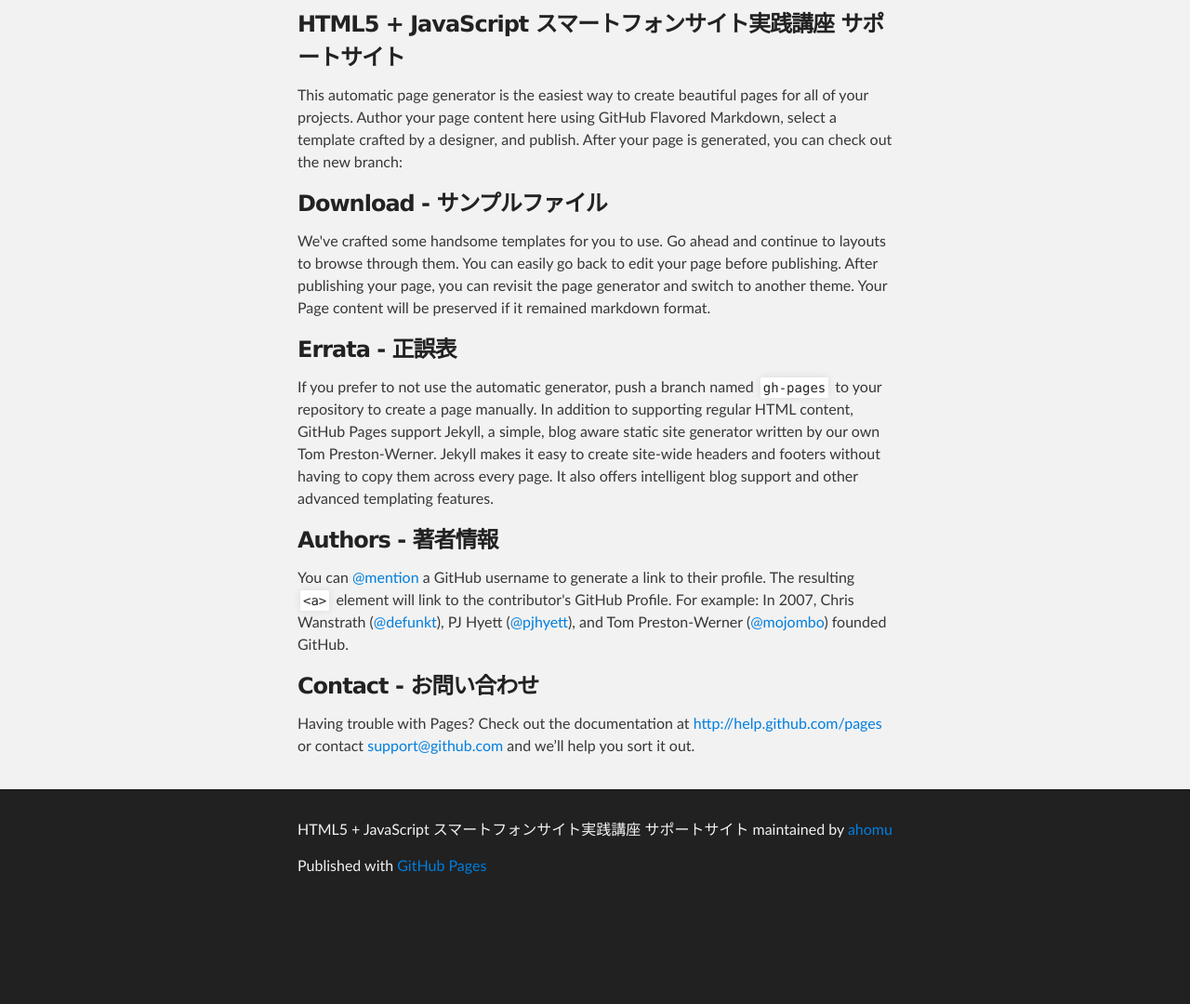
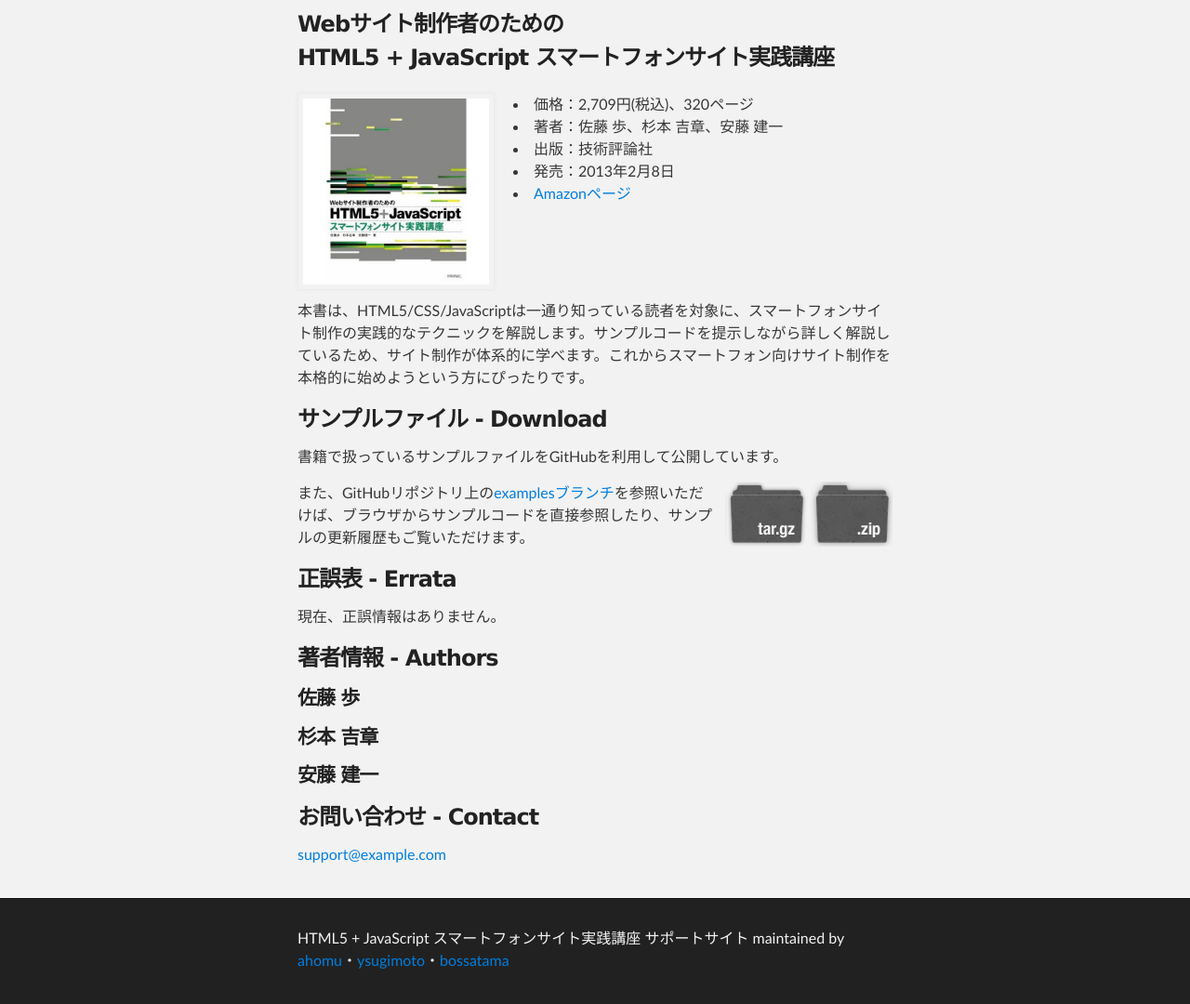
Before and after one commit to 4webcre8r/sp.4webcre8r.com, a plain HTML site: page index.html in a window 1280 px wide. Shown: the part 414-1494 px from the top of the page at 93% size. Before the commit the page ends 1392 px from the top, so only its background shows below. Drawn offline with Linux system fonts and the light colour scheme.

Commit message:
WIP: Add Contents

```diff
--- a/index.html
+++ b/index.html
@@ -31,33 +31,48 @@
     <!-- MAIN CONTENT -->
     <div id="main_content_wrap" class="outer">
       <section id="main_content" class="inner">
-        <h3>HTML5 + JavaScript スマートフォンサイト実践講座 サポートサイト</h3>
+        <h3>Webサイト制作者のための<br>HTML5 + JavaScript スマートフォンサイト実践講座</h3>
+        <img class="img_cover" src="images/cover.jpg" width="200" hegiht="200" alt="Webサイト制作者のための HTML5 + JavaScript スマートフォンサイト実践講座">
+        <ul class="list_summary">
+          <li>価格：2,709円(税込)、320ページ</li>
+          <li>著者：佐藤 歩、杉本 吉章、安藤 建一</li>
+          <li>出版：技術評論社</li>
+          <li>発売：2013年2月8日</li>
+          <li><a href="http://www.amazon.co.jp/dp/4774154113/">Amazonページ</a></li>
+        </ul>
 
-<p>This automatic page generator is the easiest way to create beautiful pages for all of your projects. Author your page content here using GitHub Flavored Markdown, select a template crafted by a designer, and publish. After your page is generated, you can check out the new branch:</p>
+<p class="para_summary">本書は、HTML5/CSS/JavaScriptは一通り知っている読者を対象に、スマートフォンサイト制作の実践的なテクニックを解説します。サンプルコードを提示しながら詳しく解説しているため、サイト制作が体系的に学べます。これからスマートフォン向けサイト制作を本格的に始めようという方にぴったりです。</p>
 
-<h3>Download - サンプルファイル</h3>
+<h3>サンプルファイル - Download</h3>
 
-<p>We've crafted some handsome templates for you to use. Go ahead and continue to layouts to browse through them. You can easily go back to edit your page before publishing. After publishing your page, you can revisit the page generator and switch to another theme. Your Page content will be preserved if it remained markdown format.</p>
+<p>書籍で扱っているサンプルファイルをGitHubを利用して公開しています。</p>
+<p>
+  <a class="zip_download_link" href="https://github.com/ahomu/html5javascript_for_smartphone/zipball/examples">Download this project as a .zip file</a>
+  <a class="tar_download_link" href="https://github.com/ahomu/html5javascript_for_smartphone/tarball/examples">Download this project as a tar.gz file</a>
+</p>
 
-<h3>Errata - 正誤表</h3>
+<p>また、GitHubリポジトリ上の<a href="https://github.com/ahomu/html5javascript_for_smartphone/tree/examples">examplesブランチ</a>を参照いただけば、ブラウザからサンプルコードを直接参照したり、サンプルの更新履歴もご覧いただけます。</p>
 
-<p>If you prefer to not use the automatic generator, push a branch named <code>gh-pages</code> to your repository to create a page manually. In addition to supporting regular HTML content, GitHub Pages support Jekyll, a simple, blog aware static site generator written by our own Tom Preston-Werner. Jekyll makes it easy to create site-wide headers and footers without having to copy them across every page. It also offers intelligent blog support and other advanced templating features.</p>
+<h3>正誤表 - Errata</h3>
 
-<h3>Authors - 著者情報</h3>
+<p>現在、正誤情報はありません。</p>
 
-<p>You can <a href="https://github.com/blog/821" class="user-mention">@mention</a> a GitHub username to generate a link to their profile. The resulting <code>&lt;a&gt;</code> element will link to the contributor's GitHub Profile. For example: In 2007, Chris Wanstrath (<a href="https://github.com/defunkt" class="user-mention">@defunkt</a>), PJ Hyett (<a href="https://github.com/pjhyett" class="user-mention">@pjhyett</a>), and Tom Preston-Werner (<a href="https://github.com/mojombo" class="user-mention">@mojombo</a>) founded GitHub.</p>
+<h3>著者情報 - Authors</h3>
 
-<h3>Contact - お問い合わせ</h3>
+<h4>佐藤 歩</h4>
+<h4>杉本 吉章</h4>
+<h4>安藤 建一</h4>
 
-<p>Having trouble with Pages? Check out the documentation at <a href="http://help.github.com/pages">http://help.github.com/pages</a> or contact <a href="mailto:support@github.com">support@github.com</a> and we’ll help you sort it out.</p>
+<h3>お問い合わせ - Contact</h3>
+
+<p><a href="mailto:support@example.com">support@example.com</a></p>
       </section>
     </div>
 
     <!-- FOOTER  -->
     <div id="footer_wrap" class="outer">
       <footer class="inner">
-        <p class="copyright">HTML5 + JavaScript スマートフォンサイト実践講座 サポートサイト maintained by <a href="https://github.com/ahomu">ahomu</a></p>
-        <p>Published with <a href="http://pages.github.com">GitHub Pages</a></p>
+        <p class="copyright">HTML5 + JavaScript スマートフォンサイト実践講座 サポートサイト maintained by <a href="https://github.com/ahomu">ahomu</a>・<a href="https://github.com/ysugimoto">ysugimoto</a>・<a href="https://github.com/bossatama">bossatama</a></p>
       </footer>
     </div>
 
--- a/stylesheets/stylesheet.css
+++ b/stylesheets/stylesheet.css
@@ -258,8 +258,8 @@
 }
 
 img {
-  width: 100%;
-  max-width: 100%;
+/*  width: 100%;
+  max-width: 100%;*/
 }
 
 /*******************************************************************************
@@ -374,7 +374,18 @@
   background: #212121;
 }
 
+.img_cover {
+  float: left;
+  margin-right: 20px;
+}
 
+.list_summary {
+  padding: 10px;
+}
+
+.para_summary {
+  clear: both;
+}
 
 /*******************************************************************************
 Small Device Styles
```
Also changed, not shown: params.json (deleted, +0 -1 lines), images/cover.jpg (added).
